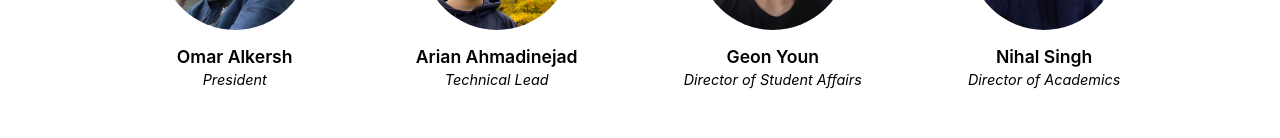
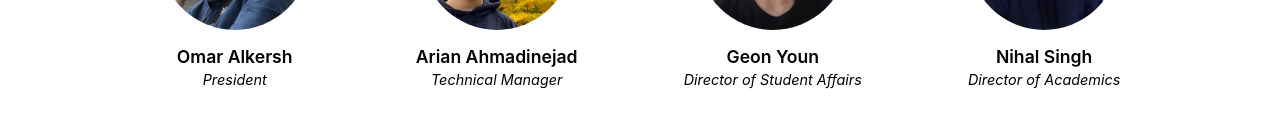
Before and after one commit to mcmastercss/css-website, a React (Create React App) app: page / in a window 1280 px wide. Shown: the part 751-889 px from the top of the page. Built offline with nearby package versions, Linux system fonts and the light colour scheme.

Commit message:
Update Team.js

```diff
--- a/src/components/Team.js
+++ b/src/components/Team.js
@@ -66,7 +66,7 @@ const Team = () => (
             <PersonContainer>
                 <Person src={arian} />
                 <Name>Arian Ahmadinejad</Name>
-                <Position>Technical Lead</Position>
+                <Position>Technical Manager</Position>
             </PersonContainer>
             <PersonContainer>
                 <Person src={geon} />
```
